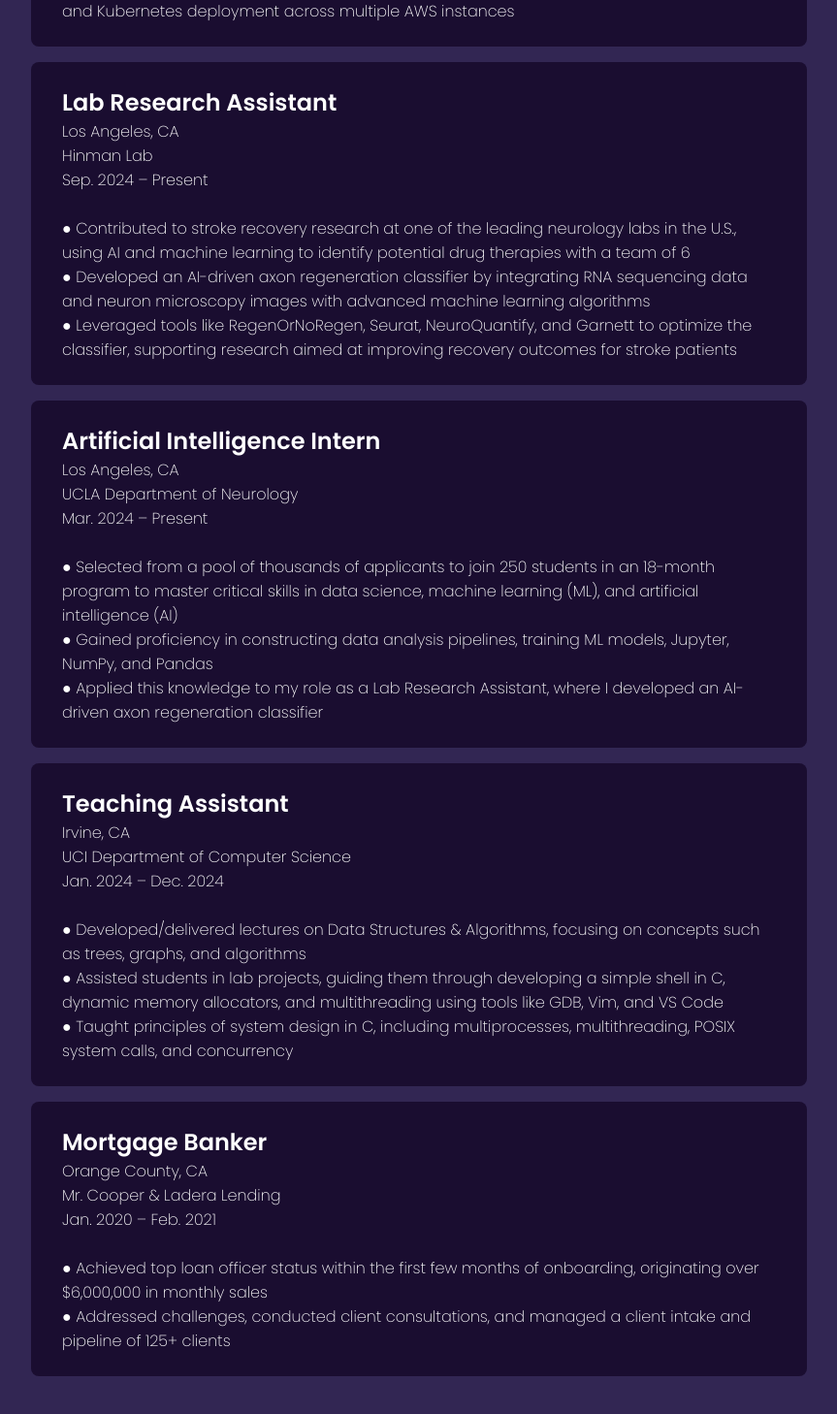
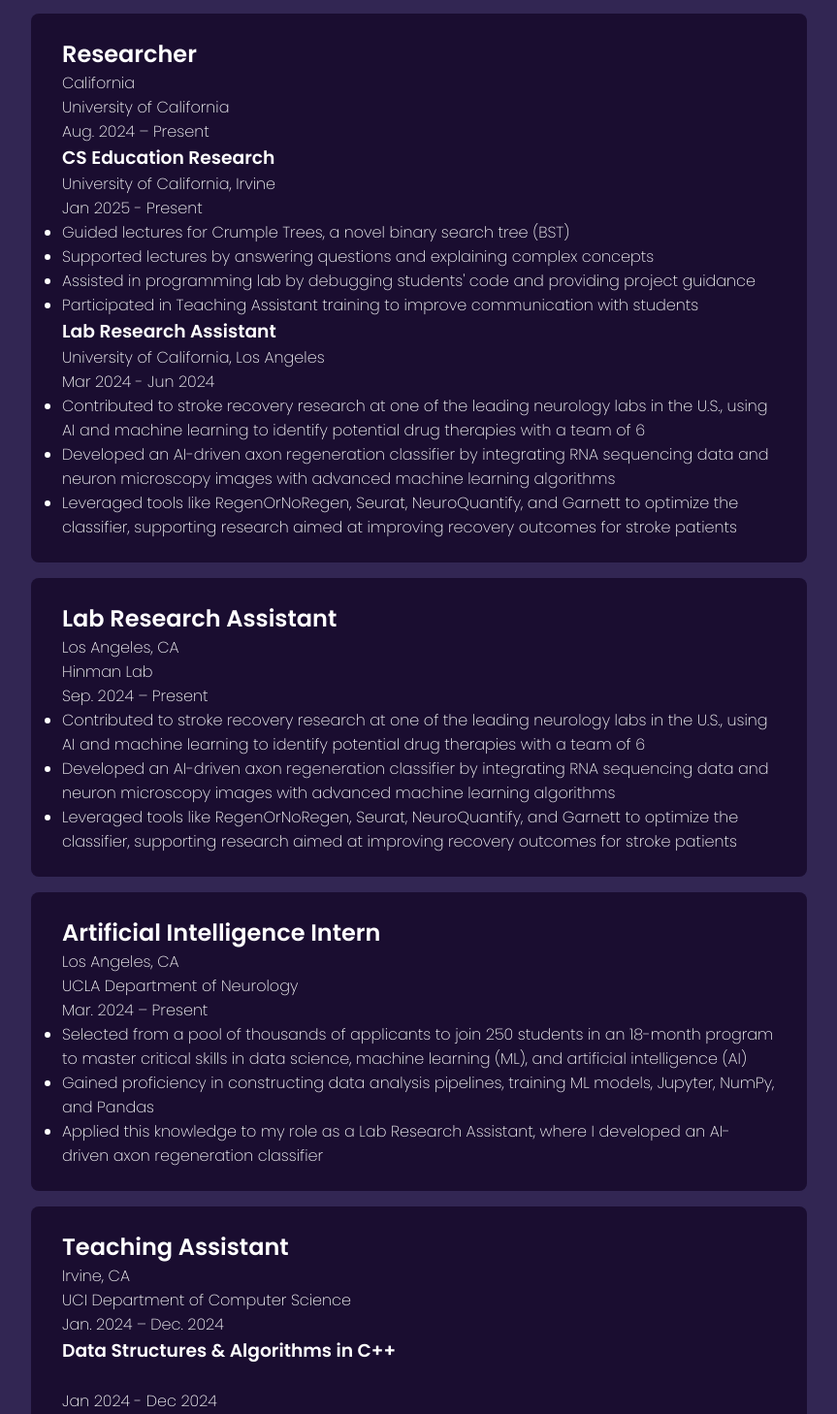
Before and after one commit to LeynaNguyen3/PersonalWebsite_2, a React (Create React App) app: page / in a window 1280 px wide. Shown: the part 2786-4244 px from the top of the page at 97% size, without its empty margins (208-1071 px from the left). Built offline with nearby package versions, Linux system fonts and the light colour scheme.

Commit message:
added all positions

```diff
--- a/src/components/Experience/experience.js
+++ b/src/components/Experience/experience.js
@@ -23,6 +23,35 @@
       "Collaborated in team of 2 to design and deploy a scalable web app on AWS, MySQL, and Tomcat, enabling users to search, browse, and buy from a catalog of 12,000 movies with features like secure logins, auto-suggestions, and a checkout process",
       "Built a user-friendly front-end using JavaScript, jQuery, and AJAX, improving the browsing and purchasing experience",
       "Optimized performance by 20% and scalability with MySQL replication, connection pooling, and Kubernetes deployment across multiple AWS instances"
+    ]
+  },
+  {
+    title: "Researcher",
+    company: "University of California",
+    location: "California",
+    startDate: "Aug. 2024 – Present",
+    subsections: [
+      {
+        title: "CS Education Research",
+        location: "University of California, Irvine",
+        startDate: "Jan 2025 - Present",
+        responsibilities: [
+          "Guided lectures for Crumple Trees, a novel binary search tree (BST)",
+          "Supported lectures by answering questions and explaining complex concepts",
+          "Assisted in programming lab by debugging students' code and providing project guidance",
+          "Participated in Teaching Assistant training to improve communication with students"
+        ]
+      },
+      {
+        title: "Lab Research Assistant",
+        location: "University of California, Los Angeles",
+        startDate: "Mar 2024 - Jun 2024",
+        responsibilities: [
+        "Contributed to stroke recovery research at one of the leading neurology labs in the U.S., using AI and machine learning to identify potential drug therapies with a team of 6",
+        "Developed an AI-driven axon regeneration classifier by integrating RNA sequencing data and neuron microscopy images with advanced machine learning algorithms",
+        "Leveraged tools like RegenOrNoRegen, Seurat, NeuroQuantify, and Garnett to optimize the classifier, supporting research aimed at improving recovery outcomes for stroke patients"
+       ]
+      },
     ]
   },
   {
@@ -53,10 +82,26 @@
     company: "UCI Department of Computer Science",
     location: "Irvine, CA",
     startDate: "Jan. 2024 – Dec. 2024",
-    responsibilities: [
-      "Developed/delivered lectures on Data Structures & Algorithms, focusing on concepts such as trees, graphs, and algorithms",
-      "Assisted students in lab projects, guiding them through developing a simple shell in C, dynamic memory allocators, and multithreading using tools like GDB, Vim, and VS Code",
-      "Taught principles of system design in C, including multiprocesses, multithreading, POSIX system calls, and concurrency"
+    subsections: [
+      {
+        title: "Data Structures & Algorithms in C++",
+        startDate: "Jan 2024 - Dec 2024",
+        responsibilities: [
+          "Guided lectures for Crumple Trees, a novel binary search tree (BST)",
+          "Supported lectures by answering questions and explaining complex concepts",
+          "Assisted in programming lab by debugging students' code and providing project guidance",
+          "Participated in Teaching Assistant training to improve communication with students"
+        ]
+      },
+      {
+        title: "Principles in System Design in C",
+        startDate: "Mar 2024 - Jun 2024",
+        responsibilities: [
+          "Assisted students in System Design projects including development of a simple shell in C, dynamic memory allocator, and multithreading",
+          "Instructed students on multi-processes, multithreading, POSIX system calls, and concurrency",
+          "Collaborated with professor weekly to design coursework enhancing student understanding"
+        ]
+      },
     ]
   },
   {
@@ -70,7 +115,6 @@
     ]
   },
 ];
-
 const Experience = () => {
   return (
     <section id='experiences'>
@@ -95,13 +139,32 @@
                 ) : (
                   exp.company
                 )}<br />
-                {exp.startDate}<br /><br />
+                {exp.startDate}
 
-                {exp.responsibilities.map((item, i) => (
-                  <React.Fragment key={i}>
-                    ● {item}<br />
-                  </React.Fragment>
-                ))}
+              {/* Subsections - only render if they exist */}
+              {exp.subsections ? (
+                <div className="experienceSubsections">
+                  {exp.subsections.map((subsection, subIndex) => (
+                    <div key={subIndex} className="subsection">
+                      <h3 className="subsectionTitle">{subsection.title}</h3>
+                      <p>{subsection.location}<br />
+                      {subsection.startDate}</p>
+                      <ul className="subsectionList">
+                        {subsection.responsibilities.map((item, itemIndex) => (
+                          <li key={itemIndex}>{item}</li>
+                        ))}
+                      </ul>
+                    </div>
+                  ))}
+                </div>
+              ) : (
+                /* Fallback to regular responsibilities if no subsections */
+                <ul className="responsibilitiesList">
+                  {exp.responsibilities.map((item, i) => (
+                    <li key={i}>{item}</li>
+                  ))}
+                </ul>
+              )}
               </p>
             </div>
           </div>
```
